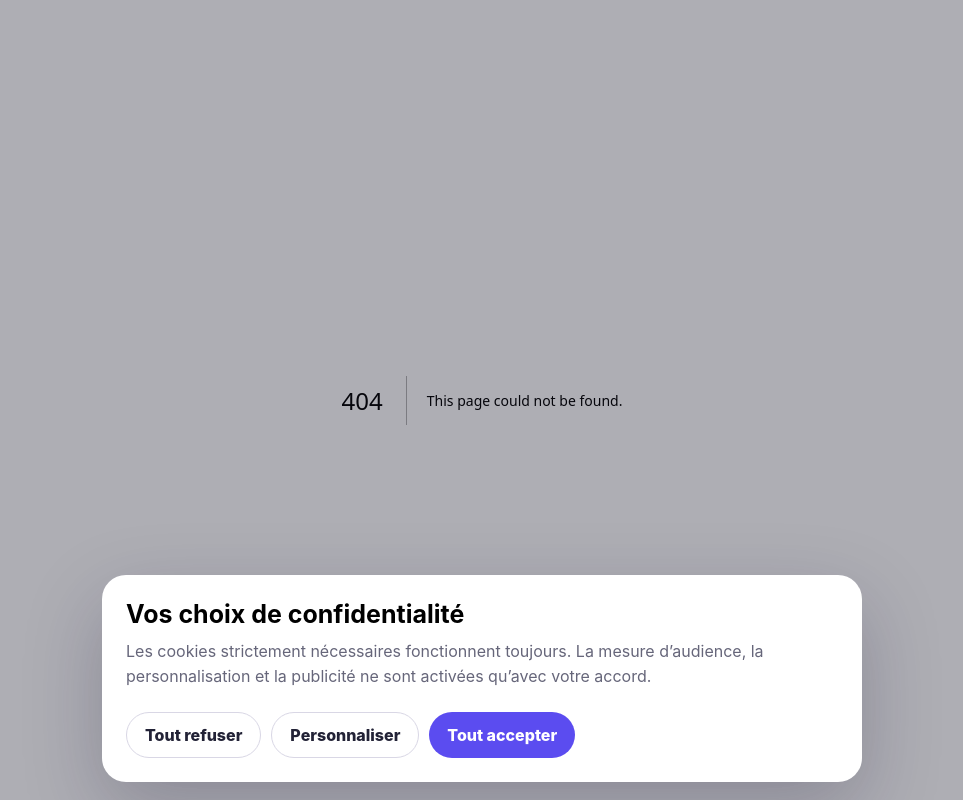
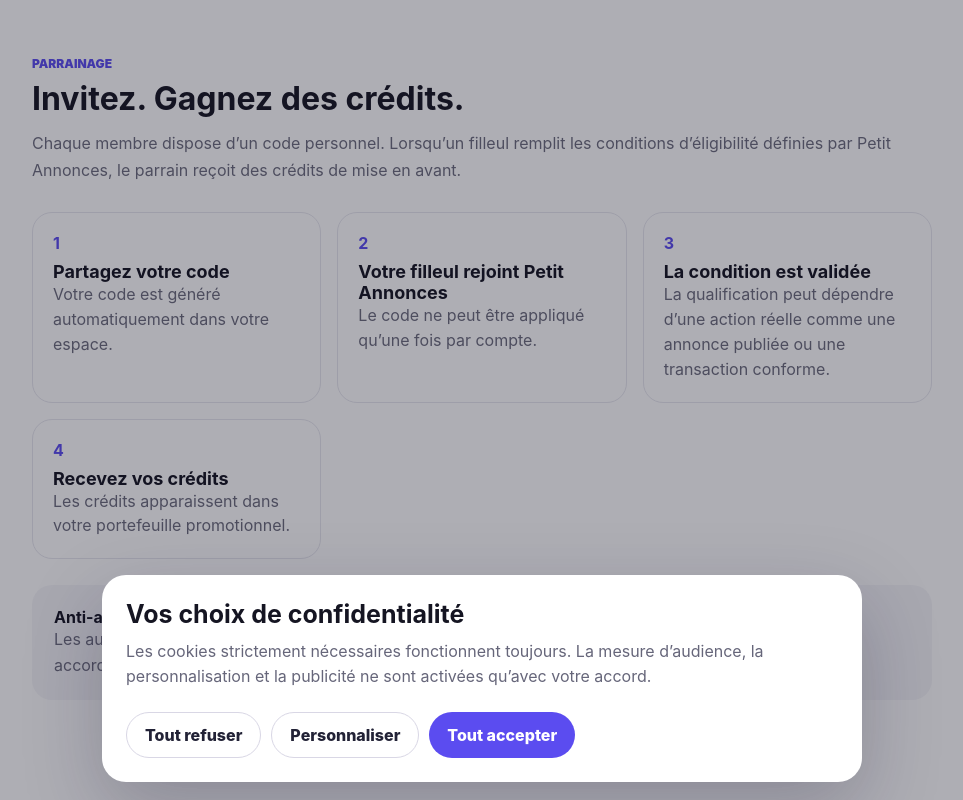
Before and after one commit to hakersoy66/petitannonces, a Next.js app in the folder apps/web/: page /parrainage in a window 1280 px wide. Before the commit this address had no page. Shown: the whole page, without its empty margins (158-1121 px from the left). Built offline with nearby package versions, Linux system fonts and the light colour scheme.

Commit message:
feat(web): add referral program page

```diff
--- /dev/null
+++ b/apps/web/app/parrainage/page.tsx
@@ -0,0 +1,19 @@
+export const metadata = {
+  title: "Parrainage | Petit Annonces",
+  description: "Invitez vos proches et gagnez des crédits de mise en avant quand un filleul devient éligible.",
+};
+
+export default function ReferralPage() {
+  return <main className="shell" style={{ paddingBlock: 56, maxWidth: 900 }}>
+    <p style={{ color: "#5b4cf0", fontWeight: 900, textTransform: "uppercase", fontSize: 12 }}>Parrainage</p>
+    <h1 style={{ marginTop: 8 }}>Invitez. Gagnez des crédits.</h1>
+    <p style={{ marginTop: 12, color: "#6c6c7d", lineHeight: 1.7 }}>Chaque membre dispose d’un code personnel. Lorsqu’un filleul remplit les conditions d’éligibilité définies par Petit Annonces, le parrain reçoit des crédits de mise en avant.</p>
+    <div style={{ display: "grid", gridTemplateColumns: "repeat(auto-fit,minmax(230px,1fr))", gap: 16, marginTop: 28 }}>
+      {[['1','Partagez votre code','Votre code est généré automatiquement dans votre espace.'],['2','Votre filleul rejoint Petit Annonces','Le code ne peut être appliqué qu’une fois par compte.'],['3','La condition est validée','La qualification peut dépendre d’une action réelle comme une annonce publiée ou une transaction conforme.'],['4','Recevez vos crédits','Les crédits apparaissent dans votre portefeuille promotionnel.']].map(([n,title,text]) => <article key={n} style={{ border: "1px solid #e7e7ee", borderRadius: 20, padding: 20 }}><strong style={{ color: "#5b4cf0" }}>{n}</strong><h2 style={{ fontSize: 18, marginTop: 8 }}>{title}</h2><p style={{ color: "#6c6c7d", lineHeight: 1.55 }}>{text}</p></article>)}
+    </div>
+    <div style={{ marginTop: 26, padding: 22, background: "#f6f6f9", borderRadius: 20 }}>
+      <strong>Anti-abus</strong>
+      <p style={{ color: "#6c6c7d", lineHeight: 1.6 }}>Les auto-parrainages, comptes multiples et récompenses artificielles sont bloqués. Les récompenses sont accordées uniquement après qualification.</p>
+    </div>
+  </main>;
+}
```
